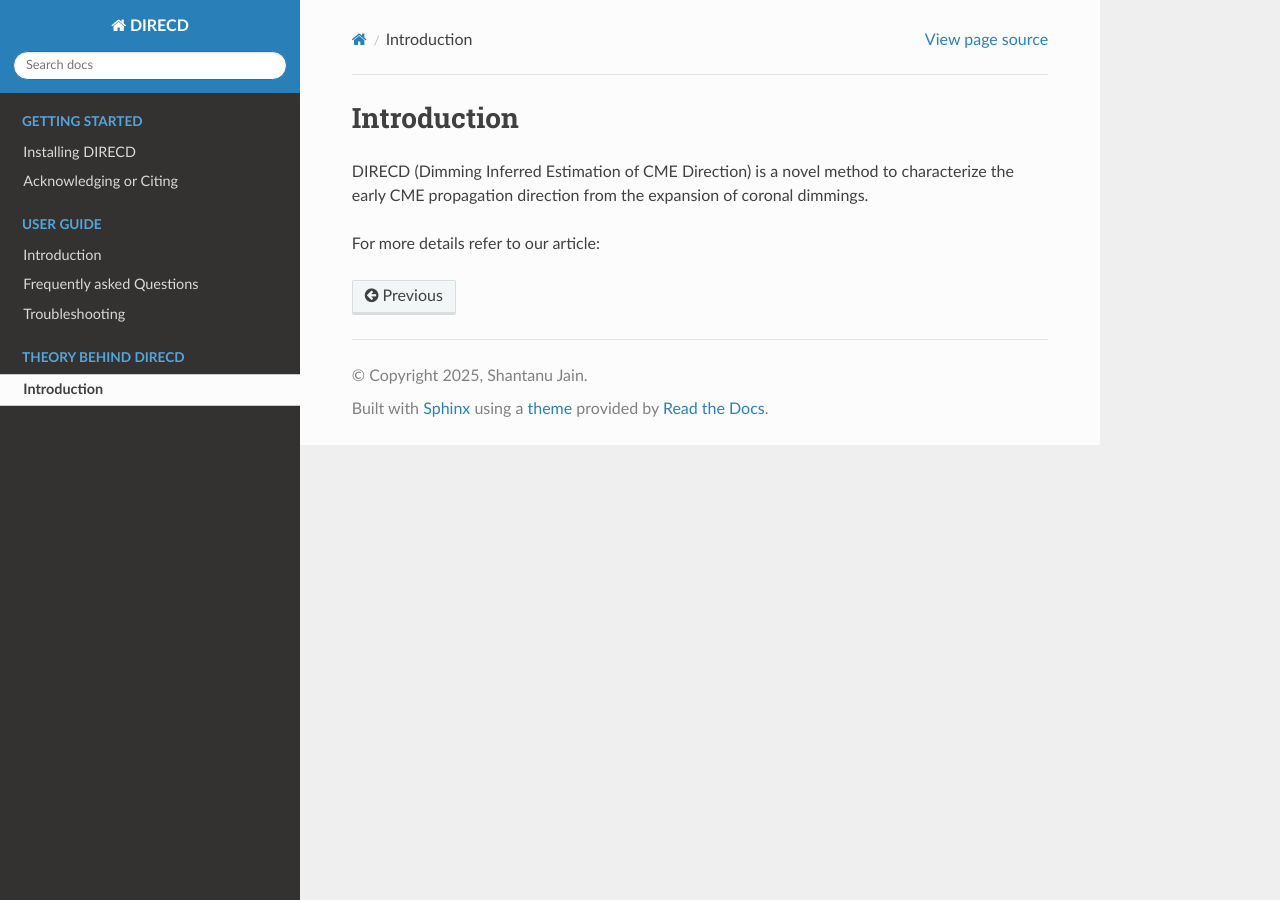
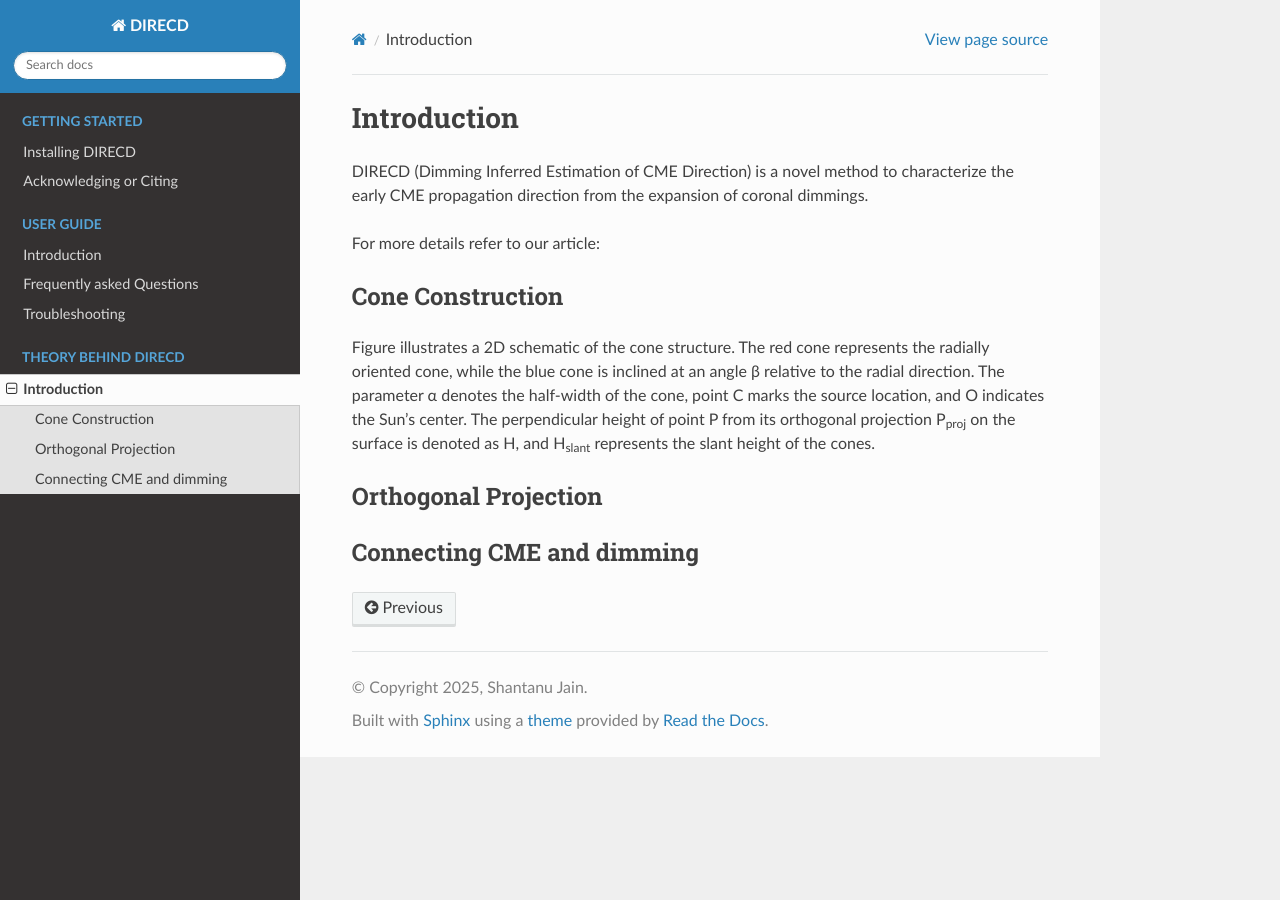
Before and after one commit to jain-shantanu/DIRECD_soft, a Sphinx documentation site: the page built from source/Theory.rst, in a window 1280 px wide. Built offline with Sphinx 7.4.7 and the Read the Docs theme 3.1.0, drawn with Linux system fonts in a browser that asks for light colours.

Commit message:
Update Theory.rst

```diff
--- a/source/Theory.rst
+++ b/source/Theory.rst
@@ -5,3 +5,18 @@ DIRECD (Dimming Inferred Estimation of CME Direction) is a novel method
 to characterize the early CME propagation direction from the expansion of coronal dimmings.
 
 For more details refer to our article:
+
+Cone Construction
+------------------------------------
+
+Figure illustrates a 2D schematic of the cone structure. The red cone represents the radially oriented cone, while the blue cone is
+inclined at an angle β relative to the radial direction. The parameter α denotes the half-width of the cone, point C marks
+the source location, and O indicates the Sun’s center. The perpendicular height of point P from its orthogonal projection P\ :sub:`proj`
+on the surface is denoted as H, and H\ :sub:`slant` represents the slant height of the cones.
+
+
+Orthogonal Projection
+---------------------------
+
+Connecting CME and dimming
+---------------------------
```
